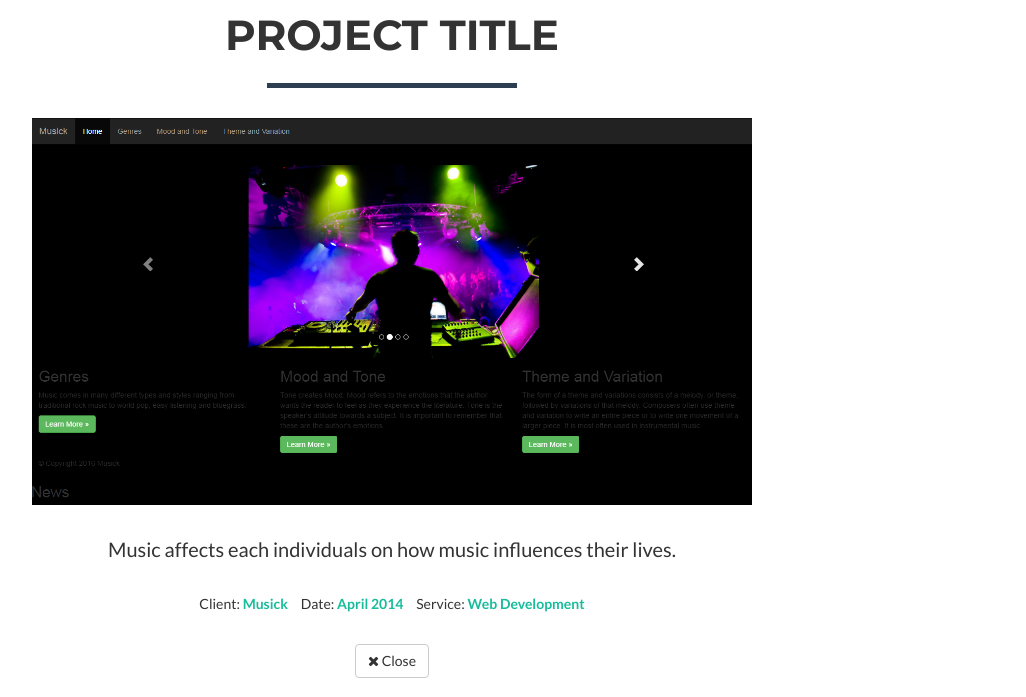
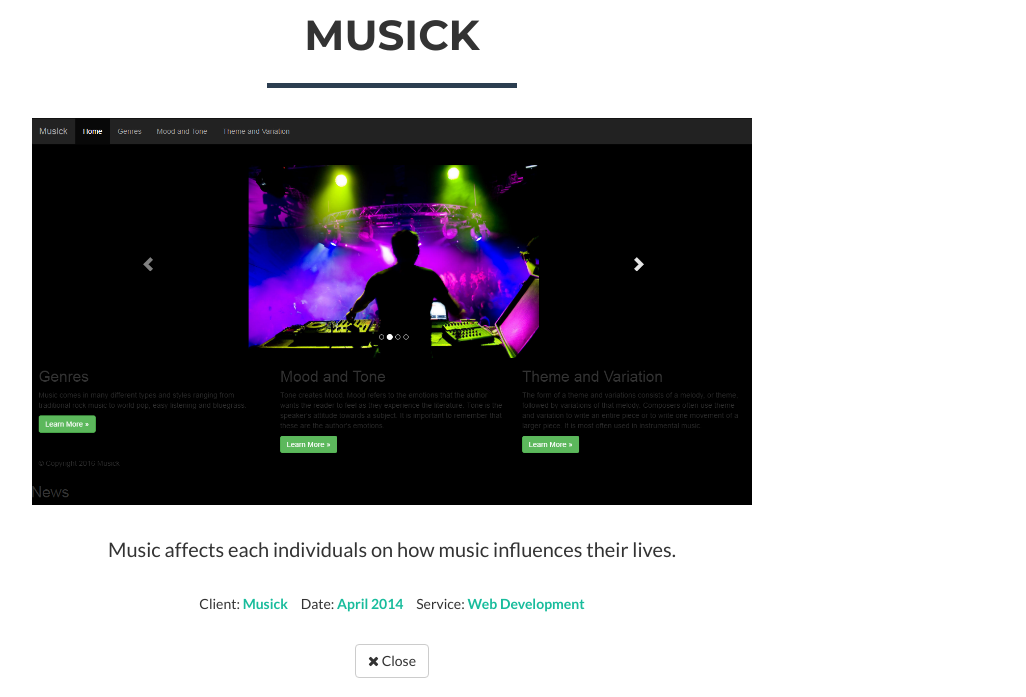
Before and after one commit to applepen322/testsite, a website: page index.html in a window 1280 px wide. Both pictures are taken after a click on the link 250 px from the left and 1038 px from the top of the page. Shown: the part 741-1438 px from the top of the page, without its empty margins (248-1274 px from the left). Drawn offline with nearby package versions, Linux system fonts and the light colour scheme.

Commit message:
Update index.html

```diff
--- a/index.html
+++ b/index.html
@@ -162,8 +162,8 @@
                 <div class="row">
                     <div class="footer-col col-md-4">
                         <h3>Location</h3>
-                        <p>3481 Melrose Place
-                            <br>Beverly Hills, CA 90210</p>
+                        <p>2600
+                            <br>Quezon Hill Ext. Baguio City</p>
                     </div>
                     <div class="footer-col col-md-4">
                         <h3>Around the Web</h3>
@@ -219,7 +219,7 @@
                 <div class="row">
                     <div class="col-lg-8 col-lg-offset-2">
                         <div class="modal-body">
-                            <h2>Project Title</h2>
+                            <h2>Musick</h2>
                             <hr class="star-primary">
                             <img src="blink.png" class="img-responsive img-centered" alt="">
                             <p> Music affects each individuals on how music influences their lives.</p>
@@ -256,7 +256,7 @@
                 <div class="row">
                     <div class="col-lg-8 col-lg-offset-2">
                         <div class="modal-body">
-                            <h2>Project Title</h2>
+                            <h2>Resume</h2>
                             <hr class="star-primary">
                             <img src="resume.png" class="img-responsive img-centered" alt="">
                             <p>Use this area of the page to describe your project. The icon above is part of a free icon set by <a href="https://sellfy.com/p/8Q9P/jV3VZ/">Flat Icons</a>. On their website, you can download their free set with 16 icons, or you can purchase the entire set with 146 icons for only $12!</p>
@@ -330,7 +330,7 @@
                 <div class="row">
                     <div class="col-lg-8 col-lg-offset-2">
                         <div class="modal-body">
-                            <h2>Project Title</h2>
+                            <h2>Street-Foods</h2>
                             <hr class="star-primary">
                             <img src="street.png" class="img-responsive img-centered" alt="">
                             <p>Street foods<a href="https://sellfy.com/p/8Q9P/jV3VZ/">Flat Icons</a>. On their website, you can download their free set with 16 icons, or you can purchase the entire set with 146 icons for only $12!</p>
@@ -367,7 +367,7 @@
                 <div class="row">
                     <div class="col-lg-8 col-lg-offset-2">
                         <div class="modal-body">
-                            <h2>Camera</h2>
+                            <h2>Camera Specs</h2>
                             <hr class="star-primary">
                             <img src="grow.jpg" class="img-responsive img-centered" alt="">
                             <p>Camera Specs <a href="https://sellfy.com/p/8Q9P/jV3VZ/">Flat Icons</a>. On their website, you can download their free set with 16 icons, or you can purchase the entire set with 146 icons for only $12!</p>
@@ -404,7 +404,7 @@
                 <div class="row">
                     <div class="col-lg-8 col-lg-offset-2">
                         <div class="modal-body">
-                            <h2>Project Title</h2>
+                            <h2>Horror Advisory</h2>
                             <hr class="star-primary">
                             <img src="horror.png" class="img-responsive img-centered" alt="">
                             <p>Horror Avisories <a href="https://sellfy.com/p/8Q9P/jV3VZ/">Flat Icons</a>. On their website, you can download their free set with 16 icons, or you can purchase the entire set with 146 icons for only $12!</p>
```
